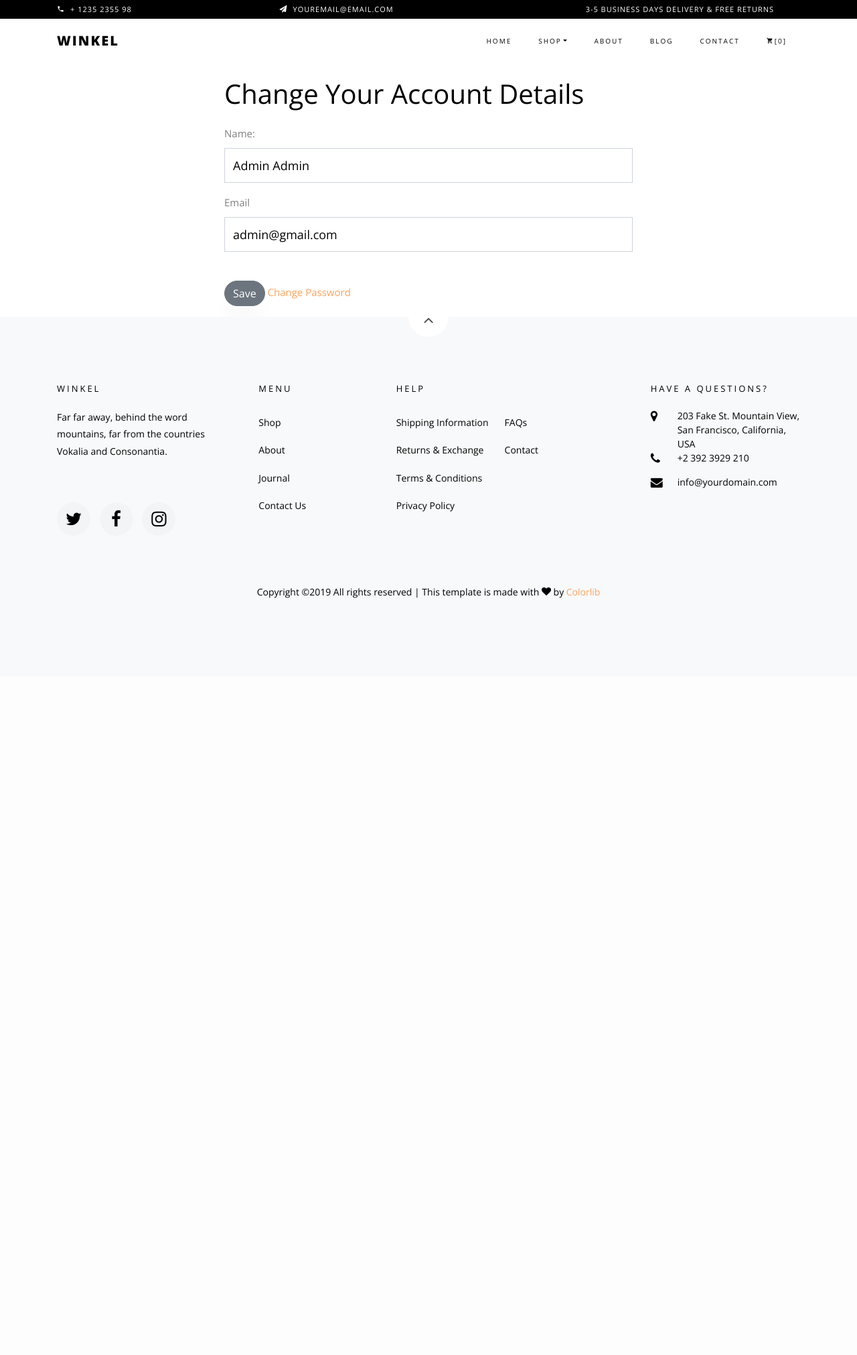
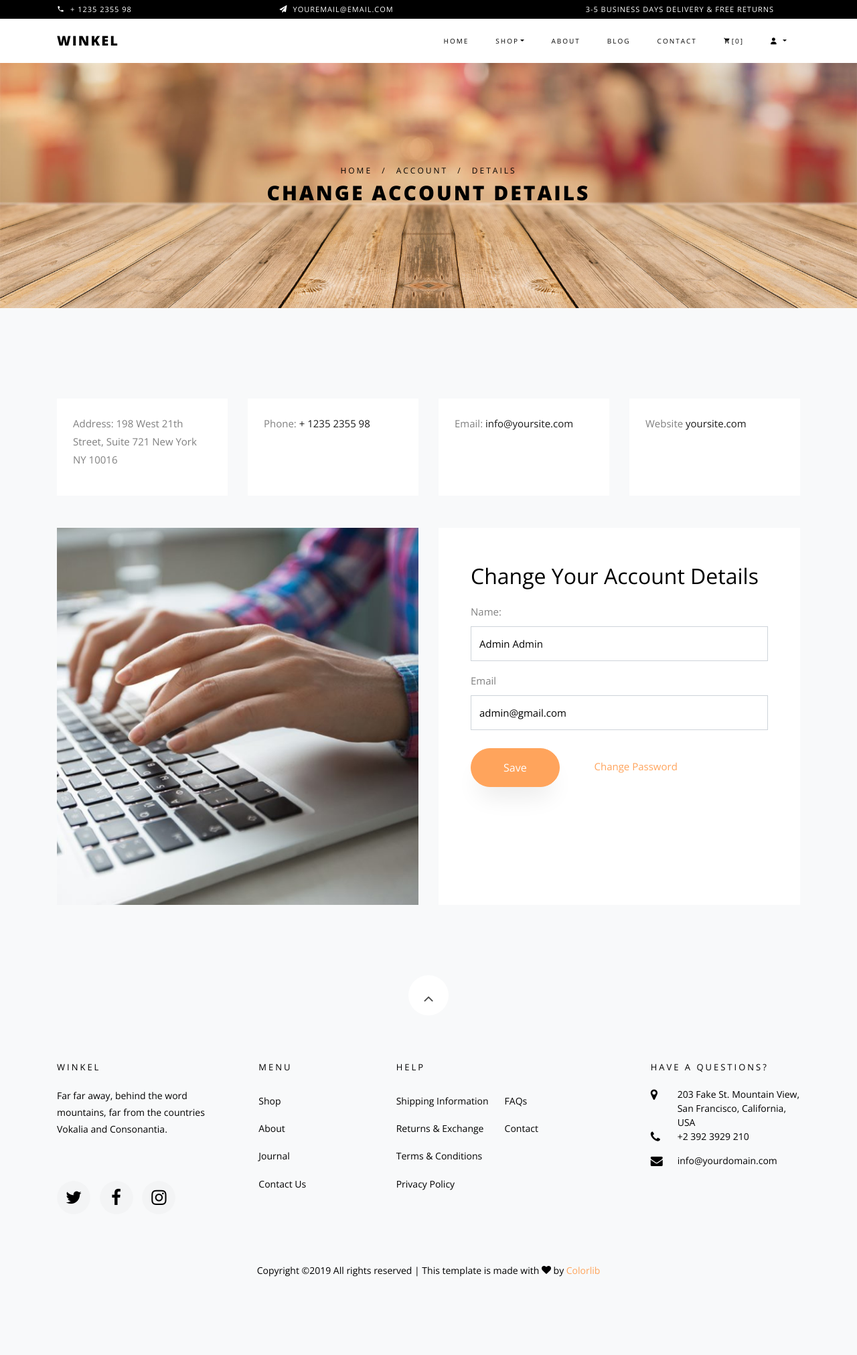
Before and after one commit to HuyNguyen260398/Sneaky, a Django app: page /account/details/ in a window 1280 px wide. Shown: the whole page at 67% size. Before the commit the page ends 893 px from the top, so only its background shows below. Run offline with Django 3.2, Linux system fonts and the light colour scheme; a user stored in the database is signed in; some libraries are stand-ins or nearby versions; some web fonts are replaced.

Commit message:
Completed Accounts App.

```diff
--- a/src/accounts/templates/accounts/detail-update-view.html
+++ b/src/accounts/templates/accounts/detail-update-view.html
@@ -1,21 +1,75 @@
 {% extends "base.html" %}
+
+{% load static %}
 
 {% block content %}
 
-  <div class="col-12 col-md-6 mx-auto">
-    {% if title %}<h1 class='my-3'>{{ title }}</h1>{% endif %}
-    <form method='POST' action='{% if action_url %}{{ action_url }}{% endif %}'> {% csrf_token %}
+  <div class="hero-wrap hero-bread" style="background-image: url('{% static 'images/bg_6.jpg' %}');">
+      <div class="container">
+        <div class="row no-gutters slider-text align-items-center justify-content-center">
+          <div class="col-md-9 ftco-animate text-center">
+            <p class="breadcrumbs">
+              <span class="mr-2"><a href="{% url 'home' %}">Home</a></span>
+              <span class="mr-2">/</span>
+              <span class="mr-2">Account</span>
+              <span class="mr-2">/</span>
+              <span>Details</span></p>
+            <h1 class="mb-0 bread">Change Account Details</h1>
+          </div>
+        </div>
+      </div>
+  </div>
+
+  <section class="ftco-section contact-section bg-light">
+      <div class="container">
+        <div class="row d-flex mb-5 contact-info">
+          <div class="w-100"></div>
+          <div class="col-md-3 d-flex">
+            <div class="info bg-white p-4">
+              <p><span>Address:</span> 198 West 21th Street, Suite 721 New York NY 10016</p>
+            </div>
+          </div>
+          <div class="col-md-3 d-flex">
+            <div class="info bg-white p-4">
+              <p><span>Phone:</span> <a href="tel://1234567920">+ 1235 2355 98</a></p>
+            </div>
+          </div>
+          <div class="col-md-3 d-flex">
+            <div class="info bg-white p-4">
+              <p><span>Email:</span> <a href="mailto:info@yoursite.com">info@yoursite.com</a></p>
+            </div>
+          </div>
+          <div class="col-md-3 d-flex">
+            <div class="info bg-white p-4">
+              <p><span>Website</span> <a href="#">yoursite.com</a></p>
+            </div>
+          </div>
+        </div>
+        <div class="row block-9">
+          <div class="col-md-6 order-md-last d-flex">
+
+            <form method='POST' action='{% if action_url %}{{ action_url }}{% endif %}' class="bg-white p-5 contact-form"> {% csrf_token %}
+                {% if title %}<label class="label-control"><h2>{{ title }}</h2></label>{% endif %}
                 {% if next_url %}
                   <input type='hidden' name='next' value='{{ next_url }}' />
                 {% endif %}
-
                 {{ form.as_p }}
                 <label for="email">Email</label>
                 <input type="text" id="email" class="form-control" value="{{ request.user.email }}" disabled="disabled">
                 <br/>
-        <button type='submit' class='my-3 btn btn-secondary'>Save</button>
-        <a href="{% url 'password_change' %}">Change Password</a>
+                <input type="submit" value="Save" class="btn btn-primary py-3 px-5">
+                <a href="{% url 'password_change' %}" class="ml-5">Change Password</a>
             </form>
+
           </div>
 
+          <div class="col-md-6 d-flex">
+            <div class="bg-white">
+              <img class="img-fluid" src="{% static 'images/login.jpg' %}" alt="">
+            </div>
+          </div>
+        </div>
+      </div>
+  </section>
+
 {% endblock %}
--- a/src/accounts/templates/accounts/home.html
+++ b/src/accounts/templates/accounts/home.html
@@ -26,7 +26,7 @@
             <h5 class="card-title">Billing</h5>
               <div class="list-group">
                 <a class="list-group-item" href='#'>Addresses</a>
-                <a class="list-group-item" href='{% url "billing-payment-method" %}'>Payment Method</a>
+                <!-- <a class="list-group-item" href='{% url "billing-payment-method" %}'>Payment Method</a> -->
                 <a class="list-group-item" href='{% url "orders:list" %}'>Orders</a>
               </div>
           </div>
--- a/src/accounts/templates/accounts/login.html
+++ b/src/accounts/templates/accounts/login.html
@@ -8,7 +8,10 @@
     <div class="container">
       <div class="row no-gutters slider-text align-items-center justify-content-center">
         <div class="col-md-9 ftco-animate text-center">
-          <p class="breadcrumbs"><span class="mr-2"><a href="index.html">Home</a></span> <span>Login</span></p>
+          <p class="breadcrumbs">
+            <span class="mr-2"><a href="{% url 'home' %}">Home</a></span>
+            <span class="mr-2">/</span>
+            <span>Login</span></p>
           <h1 class="mb-0 bread">Login</h1>
         </div>
       </div>
--- a/src/accounts/templates/accounts/register.html
+++ b/src/accounts/templates/accounts/register.html
@@ -8,7 +8,10 @@
     <div class="container">
       <div class="row no-gutters slider-text align-items-center justify-content-center">
         <div class="col-md-9 ftco-animate text-center">
-          <p class="breadcrumbs"><span class="mr-2"><a href="index.html">Home</a></span> <span>Register</span></p>
+          <p class="breadcrumbs">
+            <span class="mr-2"><a href="{% url 'home' %}">Home</a></span>
+            <span class="mr-2">/</span>
+            <span>Register</span></p>
           <h1 class="mb-0 bread">Register</h1>
         </div>
       </div>
--- a/src/sneaky/urls.py
+++ b/src/sneaky/urls.py
@@ -30,7 +30,8 @@ urlpatterns = [
     # path('', TemplateView.as_view(template_name='home_page.html')),
     re_path(r'^$', home_page, name='home'),
     re_path(r'^about/$', about_page, name='about'),
-    # re_path(r'^accounts/login/$', RedirectView.as_view(url='/login')),
+    re_path(r'^accounts/login/$', RedirectView.as_view(url='/login')),
+    re_path(r'^account/login/$', RedirectView.as_view(url='/login')),
     re_path(r'^accounts/$', RedirectView.as_view(url='/account')),
     re_path(r'^accounts/', include('accounts.passwords.urls')),
     re_path(r'^account/', include('accounts.urls')),
--- a/src/sneaky/views.py
+++ b/src/sneaky/views.py
@@ -12,7 +12,7 @@ def home_page(request):
     }
     if request.user.is_authenticated:
         context['premium_content'] = 'Premium Content!!!'
-    return render(request, 'home_page.html', context)
+    return render(request, 'home.html', context)
 
 
 def about_page(request):
@@ -20,7 +20,7 @@ def about_page(request):
         'title': 'About Page',
         'content': 'Welcome to the about page!'
     }
-    return render(request, 'home_page.html', context)
+    return render(request, 'about.html', context)
 
 
 def contact_page(request):
@@ -38,4 +38,4 @@ def contact_page(request):
         errors = contact_form.errors.as_json()
         if request.is_ajax():
             return HttpResponse(errors, status=400, content_type='application/json')
-    return render(request, 'contact/view.html', context)
+    return render(request, 'contact.html', context)
--- a/src/templates/base/css.html
+++ b/src/templates/base/css.html
@@ -1,7 +1,7 @@
 {% load static %}
 {% load compress %}
 
-
+<!-- Main CSS -->
 <link href="https://fonts.googleapis.com/css?family=Open+Sans:300,400,600,700,800" rel="stylesheet">
 
 <link rel="stylesheet" href="{% static 'css/open-iconic-bootstrap.min.css' %}">
@@ -18,7 +18,17 @@
 <link rel="stylesheet" href="{% static 'css/bootstrap-datepicker.css' %}">
 <link rel="stylesheet" href="{% static 'css/jquery.timepicker.css' %}">
 
-
 <link rel="stylesheet" href="{% static 'css/flaticon.css' %}">
 <link rel="stylesheet" href="{% static 'css/icomoon.css' %}">
 <link rel="stylesheet" href="{% static 'css/style.css' %}">
+
+
+<!-- Font Awesome -->
+<script src="https://kit.fontawesome.com/6c3b6f5228.js"></script>
+
+<!-- Custom CSS -->
+<style>
+  .custom-active {
+    border-bottom: 2px solid #FFA45C;
+  }
+</style>
--- a/src/templates/base/navbar.html
+++ b/src/templates/base/navbar.html
@@ -1,5 +1,15 @@
 {% load static %}
 {% load compress %}
+
+{% url 'home' as home_url %}
+{% url 'about' as about_url %}
+{% url 'contact' as contact_url %}
+<!-- {% url 'products:list' as product_list_url %} -->
+{% url 'login' as login_url %}
+{% url 'logout' as logout_url %}
+{% url 'register' as register_url %}
+<!-- {% url 'cart:home' as cart_url %} -->
+{% url 'account:home' as account_url %}
 
 <div class="py-1 bg-black">
   <div class="container">
@@ -25,14 +35,14 @@
 
 <nav class="navbar navbar-expand-lg navbar-dark ftco_navbar bg-dark ftco-navbar-light" id="ftco-navbar">
   <div class="container">
-    <a class="navbar-brand" href="index.html">Winkel</a>
+    <a class="navbar-brand" href="{{ home_url }}">Winkel</a>
     <button class="navbar-toggler" type="button" data-toggle="collapse" data-target="#ftco-nav" aria-controls="ftco-nav" aria-expanded="false" aria-label="Toggle navigation">
       <span class="oi oi-menu"></span> Menu
     </button>
 
     <div class="collapse navbar-collapse" id="ftco-nav">
       <ul class="navbar-nav ml-auto">
-        <li class="nav-item active"><a href="index.html" class="nav-link">Home</a></li>
+        <li class="nav-item {% if request.path == home_url %}custom-active{% endif %}"><a href="{{ home_url }}" class="nav-link">Home</a></li>
         <li class="nav-item dropdown">
           <a class="nav-link dropdown-toggle" href="#" id="dropdown04" data-toggle="dropdown" aria-haspopup="true" aria-expanded="false">Shop</a>
           <div class="dropdown-menu" aria-labelledby="dropdown04">
@@ -42,10 +52,27 @@
             <a class="dropdown-item" href="checkout.html">Checkout</a>
           </div>
         </li>
-        <li class="nav-item"><a href="about.html" class="nav-link">About</a></li>
+        <li class="nav-item {% if request.path == about_url %}custom-active{% endif %}"><a href="{{ about_url }}" class="nav-link">About</a></li>
         <li class="nav-item"><a href="blog.html" class="nav-link">Blog</a></li>
-        <li class="nav-item"><a href="contact.html" class="nav-link">Contact</a></li>
-        <li class="nav-item cta cta-colored"><a href="cart.html" class="nav-link"><span class="icon-shopping_cart"></span>[0]</a></li>
+        <li class="nav-item {% if request.path == contact_url %}custom-active{% endif %}"><a href="{{ contact_url }}" class="nav-link">Contact</a></li>
+        <li class="nav-item"><a href="cart.html" class="nav-link"><span class="icon-shopping_cart"></span>[0]</a></li>
+        {% if request.user.is_authenticated %}
+          <li class="nav-item dropdown">
+            <a class="nav-link dropdown-toggle" href="#" id="dropdown05" data-toggle="dropdown" aria-haspopup="true" aria-expanded="false">
+              <i class="fas fa-user"></i>
+            </a>
+            <div class="dropdown-menu" aria-labelledby="dropdown05">
+              <a class="dropdown-item {% if request.path == account_url %}active{% endif %}" href="{{ account_url }}">Home</a>
+              <a class="dropdown-item" href="#">Billing</a>
+              <a class="dropdown-item" href='#'>History</a>
+              <a class="dropdown-item" href='#'>Library</a>
+              <div class="dropdown-divider"></div>
+              <a class="dropdown-item" href="{{ logout_url }}">Logout</a>
+            </div>
+          </li>
+        {% else %}
+          <li class="nav-item {% if request.path == login_url %}custom-active{% endif %}"><a href="{{ login_url }}" class="nav-link"><i class="fas fa-sign-in-alt"></i></a></li>
+        {% endif %}
 
       </ul>
     </div>
```
Also changed, not shown: src/sneaky/forms.py (+13 -3 lines), src/templates/about.html (added, +234 -0 lines), src/templates/contact.html (added, +81 -0 lines), src/db.sqlite3, src/templates/home.html (renamed from src/templates/home_page.html). Lines whose indentation alone changed are shown as unchanged.
